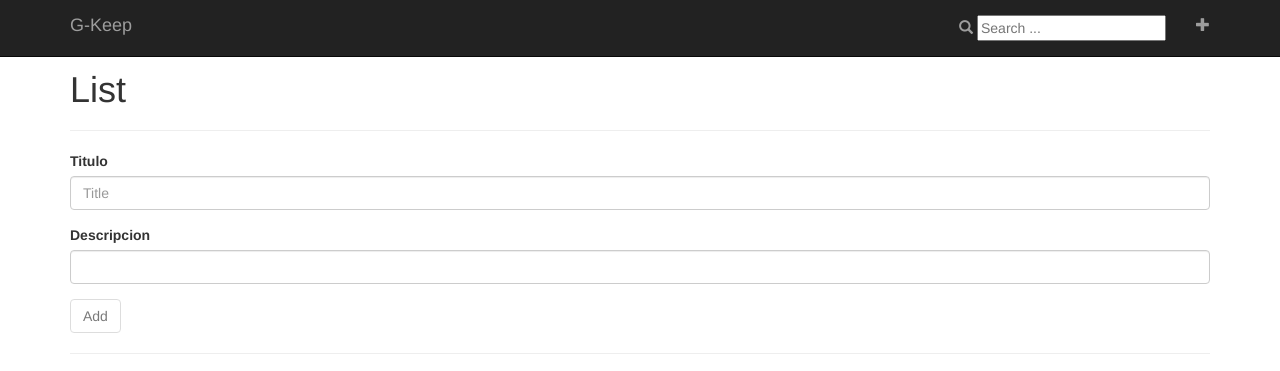
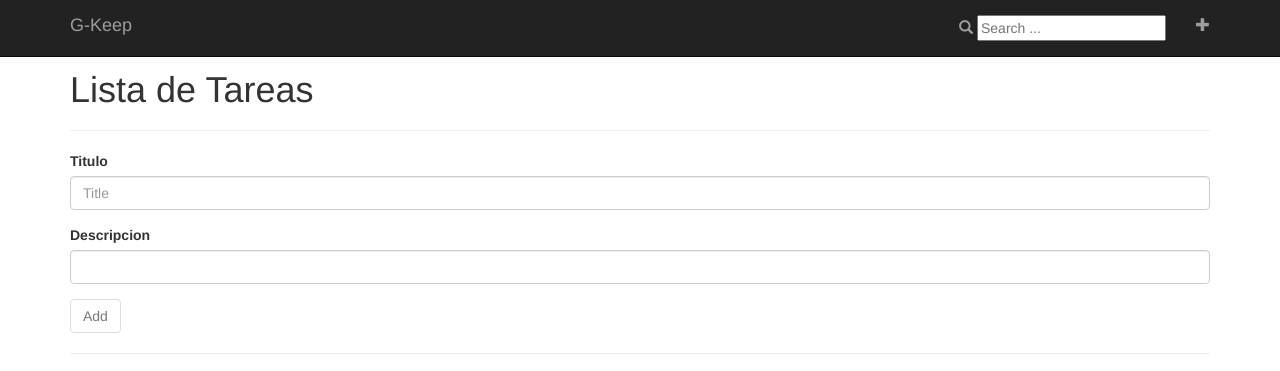
Before and after one commit to brjosuerd/Google-Keep, a website: page client/index.html in a window 1280 px wide. Drawn offline with nearby package versions, Linux system fonts and the light colour scheme; no server answers.

Commit message:
Cambios en index

```diff
--- a/client/views/main.html
+++ b/client/views/main.html
@@ -1,4 +1,4 @@
-<h1>List</h1>
+<h1>Lista de Tareas</h1>
 <hr>
 <form name="reminderForm" novalidate ng-submit="addReminder()">
   <div class="form-group"
```
